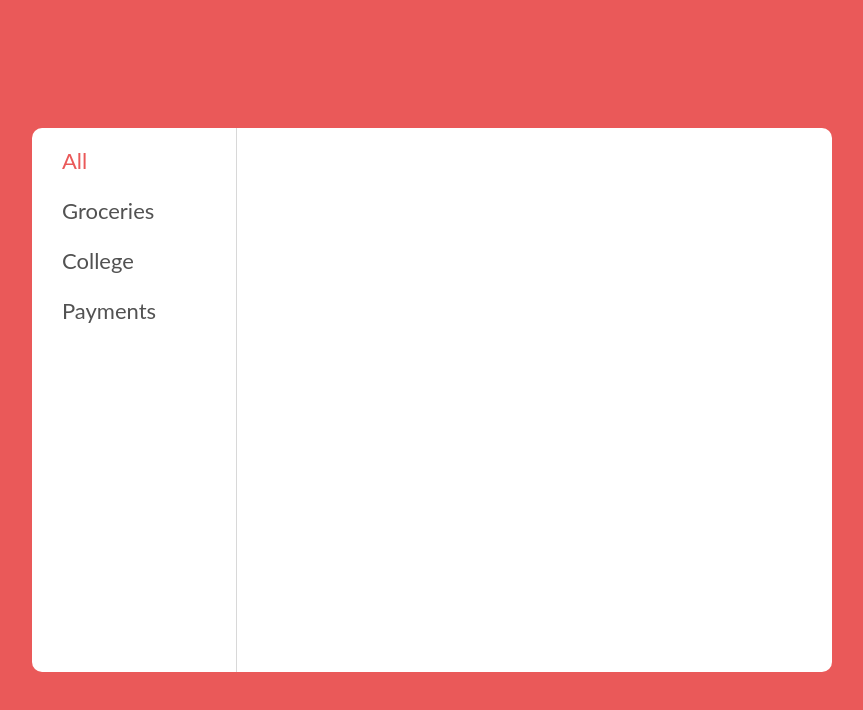
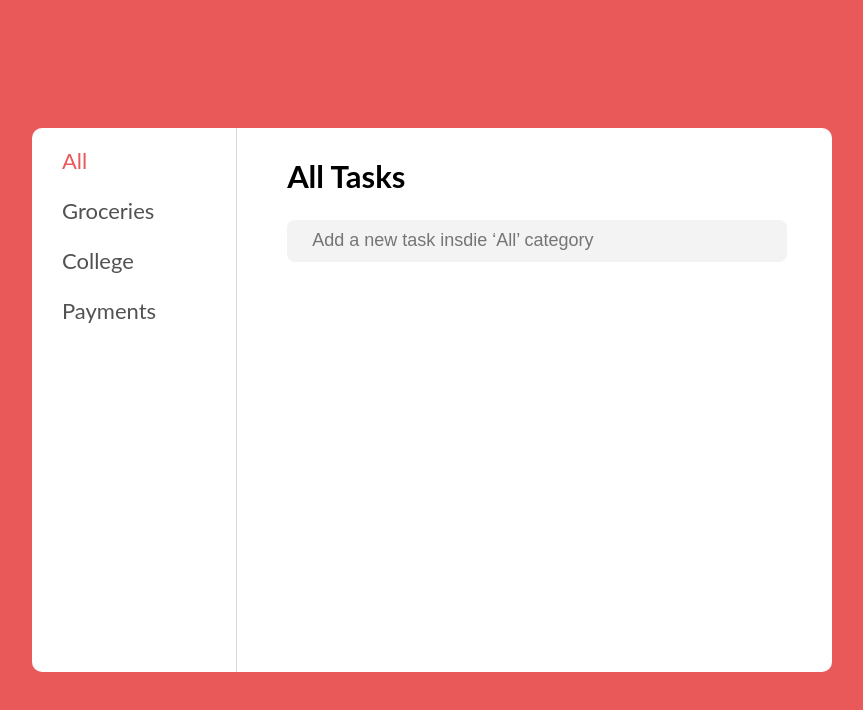
Before and after one commit to Fpsska/TODO-app, a React (Create React App) app: page / in a window 1280 px wide. Shown: the top 710 px of the page, without its empty margins (208-1071 px from the left). Built offline with nearby package versions, Linux system fonts and the light colour scheme.

Commit message:
feat: add page__content HTML-structure, create Form.tsx component, use in App.tsx

```diff
--- a/src/app/assets/styles/styles.scss
+++ b/src/app/assets/styles/styles.scss
@@ -12,7 +12,6 @@ li {
 }
 
 button {
-    border: none;
     outline: none;
     cursor: pointer;
     padding: 0;
@@ -74,5 +73,18 @@ body {
         flex: 1;
         // background-color: #888;
         border-radius: 0 10px 10px 0;
+        padding: 30px 45px 30px 50px;
+        display: flex;
+        flex-direction: column;
+        :not(:last-child) {
+            margin: 0 0 25px 0;
+        }
+    }
+    &__title {
+        margin: 0;
+        font-size: 31px;
+        line-height: 37.2px;
+        font-weight: 700;
+        color: #000;
     }
 }
--- a/src/app/components/App/App.tsx
+++ b/src/app/components/App/App.tsx
@@ -1,6 +1,7 @@
 import React from 'react';
 
 import Nav from '../Nav/Nav';
+import Form from '../Form/Form';
 
 import './App.css';
 import '../../assets/styles/styles.scss';
@@ -15,7 +16,14 @@ const App: React.FC = () => {
           <div className="page__nav">
             <Nav />
           </div>
-          <div className="page__content"></div>
+          <div className="page__content">
+
+            <h1 className="page__title">All Tasks</h1>
+
+          <Form/>
+
+
+          </div>
         </div>
       </div>
     </div>
--- /dev/null
+++ b/src/app/components/Form/Form.tsx
@@ -0,0 +1,13 @@
+import React from 'react';
+
+import './form.scss';
+
+const Form: React.FC = () => {
+    return (
+        <form className="form" action="">
+            <input className="form__input" type="text" placeholder="Add a new task insdie ‘All’ category" />
+        </form>
+    );
+};
+
+export default Form;
--- /dev/null
+++ b/src/app/components/Form/form.scss
@@ -0,0 +1,12 @@
+.form {
+    &__input {
+        width: 100%;
+        font-size: 18px;
+        line-height: 21.6px;
+        color: #b5b5b5;
+        background-color: #f3f3f3;
+        border: none;
+        border-radius: 8px;
+        padding: 10px 25px 10px 25px;
+    }
+}
```
